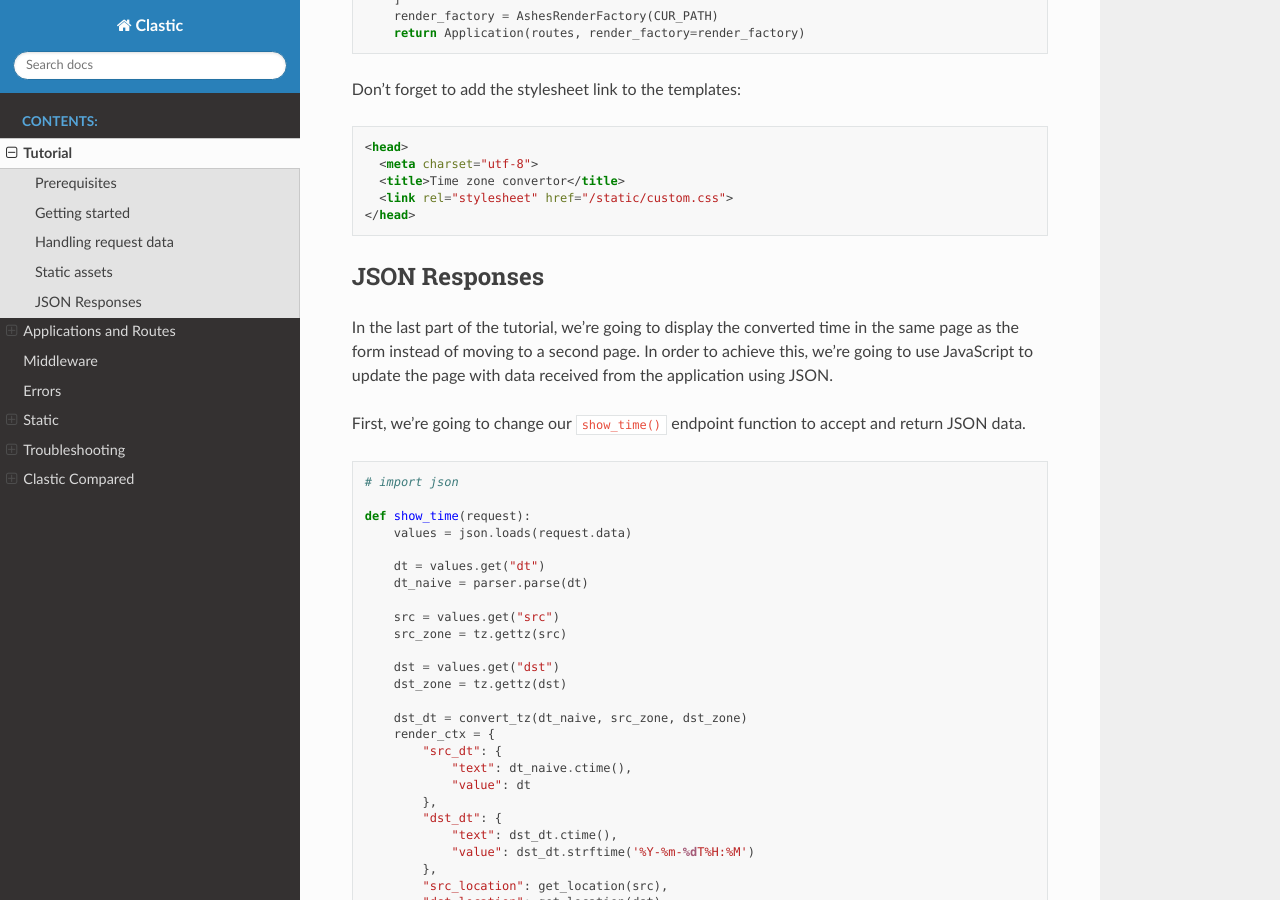
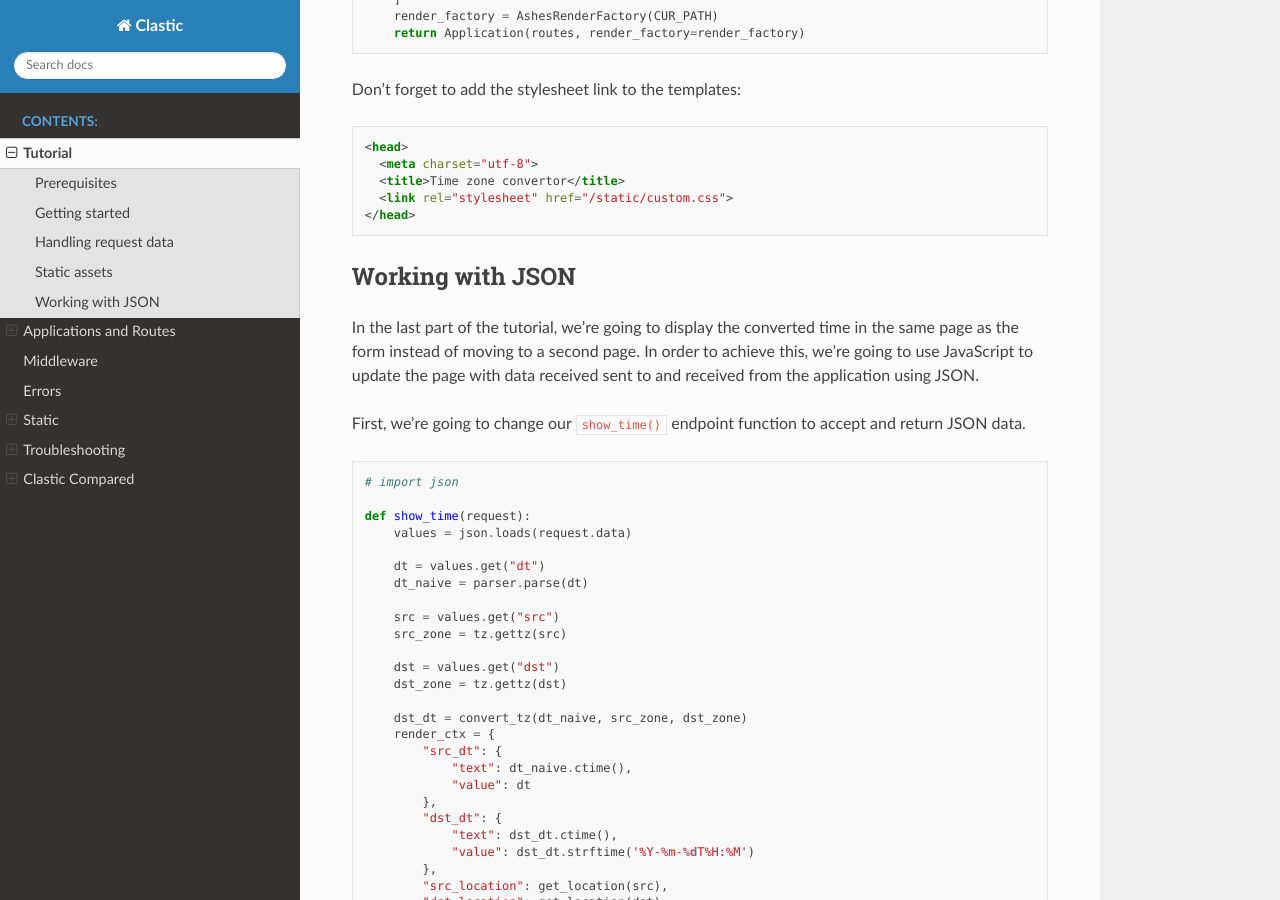
Before and after one commit to mahmoud/clastic, a Sphinx documentation site: the page built from docs/tutorial.rst, in a window 1280 px wide and 900 px high, scrolled down 6327 px. Built offline with Sphinx 7.4.7 and the Read the Docs theme 2.0.0, drawn with Linux system fonts in a browser that asks for light colours.

Commit message:
rename json handling section

```diff
--- a/docs/tutorial.rst
+++ b/docs/tutorial.rst
@@ -398,16 +398,15 @@ Don't forget to add the stylesheet link to the templates:
    </head>
 
 
-JSON Responses
---------------
+Working with JSON
+-----------------
 
 In the last part of the tutorial,
 we're going to display the converted time
-in the same page as the form
-instead of moving to a second page.
+in the same page as the form instead of moving to a second page.
 In order to achieve this,
 we're going to use JavaScript to update the page
-with data received from the application using JSON.
+with data received sent to and received from the application using JSON.
 
 First, we're going to change our ``show_time()`` endpoint function
 to accept and return JSON data.
```
